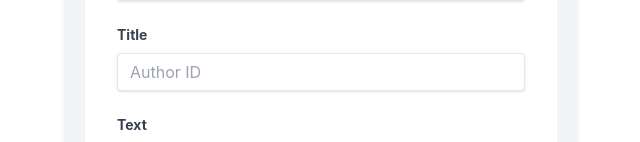
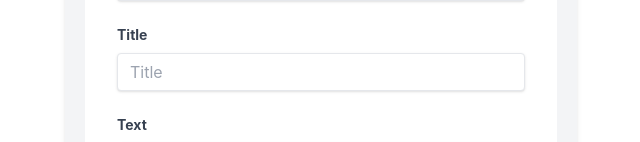
Before and after one commit to Navodhya-2011/StudentAdminFront, a React (Create React App) app: page /insert in a window 1280 px wide. Shown: the part 197-339 px from the top of the page, without its empty margins (319-959 px from the left). Built offline with nearby package versions, Linux system fonts and the light colour scheme.

Commit message:
Insert index.jsx Implementation

```diff
--- a/src/Pages/Insert/index.jsx
+++ b/src/Pages/Insert/index.jsx
@@ -20,7 +20,7 @@ function InsertNote(){
 
         try {
             await axios
-                .post("/api/tutorial/add", {
+                .post("http://localhost:4000/note/insert", {
                     headers: {
                         authToken: localStorage.getItem("authToken"),
                     },
@@ -76,7 +76,7 @@ function InsertNote(){
                                 class="shadow appearance-none border rounded w-full py-2 px-3 text-gray-700 leading-tight focus:outline-1 focus:outline-green-300 focus:shadow-outline"
                                 id="username"
                                 type="text"
-                                placeholder="Author ID"
+                                placeholder="Title"
                                 onChange={(e) =>
                                     setTitle(e.target.value)
                                 }
```
